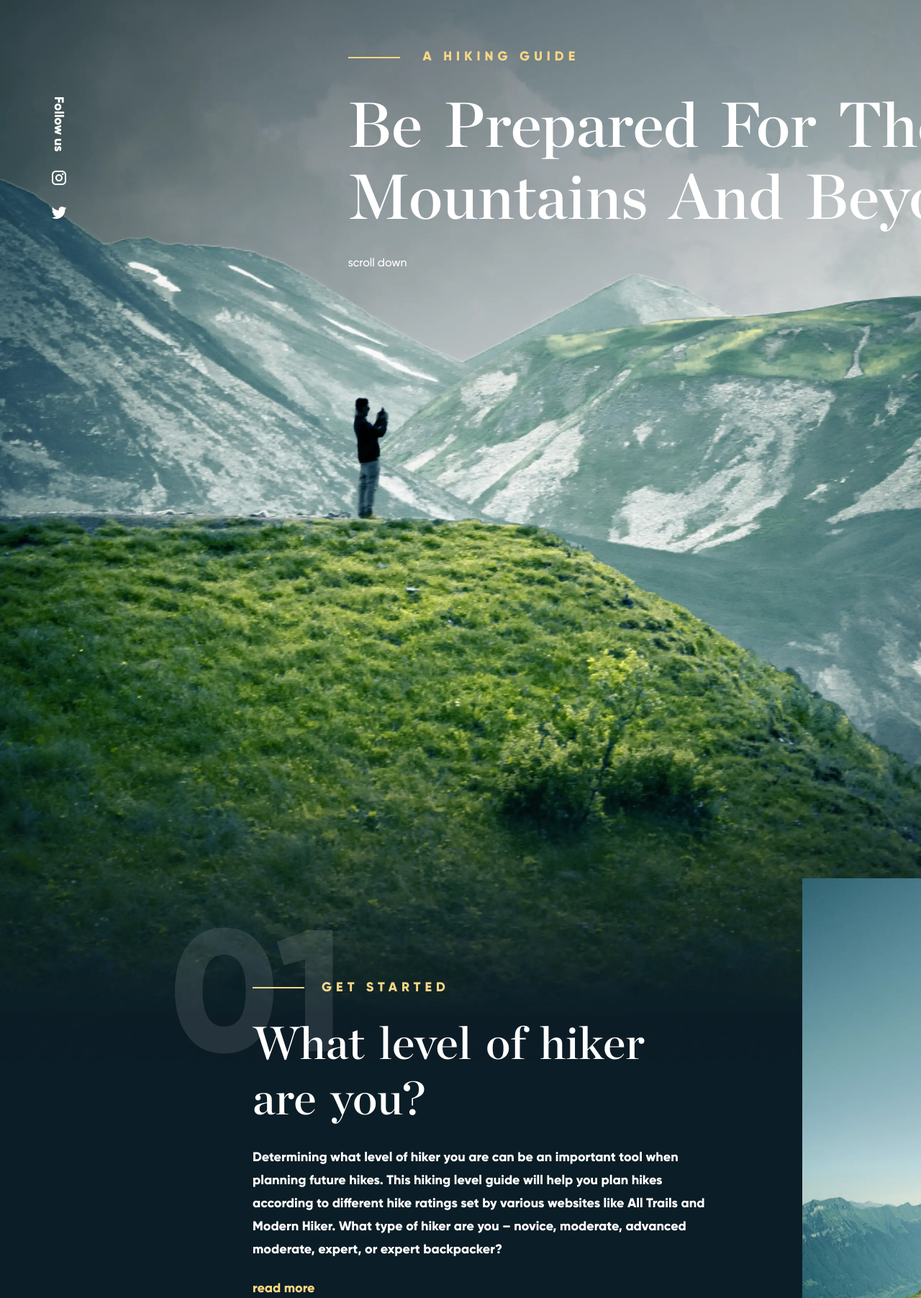
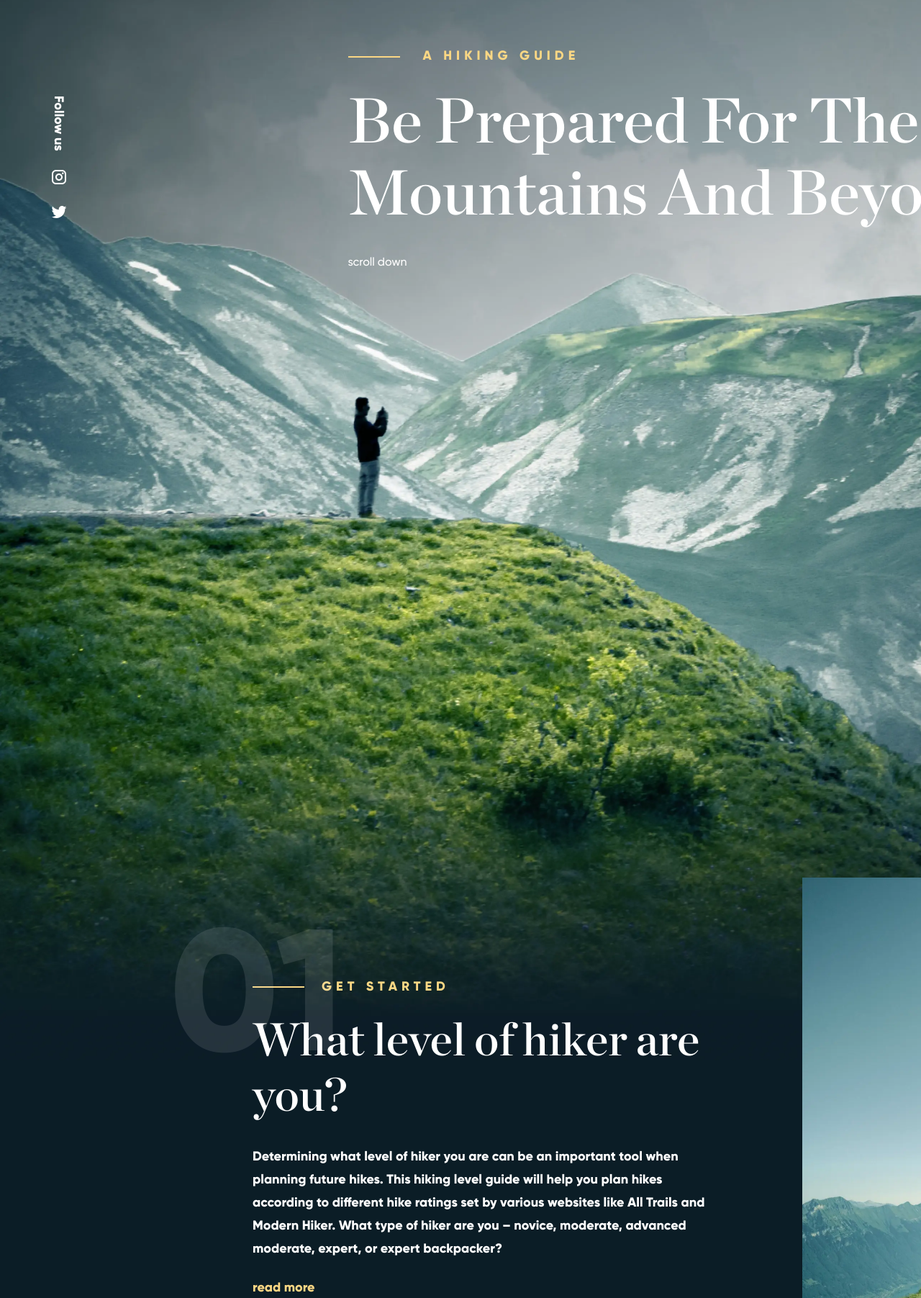
Before and after one commit to bhaveshxrawat/MNTN-Landing-Page, a website built with Vite: page index.html in a window 1280 px wide. Shown: the part 220-2023 px from the top of the page at 72% size. Built offline with nearby package versions, Linux system fonts and the light colour scheme.

Commit message:
font file changed

```diff
--- a/style.css
+++ b/style.css
@@ -124,7 +124,6 @@ main {
   font-weight: 600;
   line-height: 100px;
   text-transform: capitalize;
-  word-spacing: -2170px;
 }
 .mid-content span:first-child,
 .tagline {
@@ -212,7 +211,6 @@ main {
   font-size: 64px;
   line-height: 77px;
   color: #ffffff;
-  word-spacing: -1580px;
   position: relative;
 }
 .section-content h2::before {
```
Also changed, not shown: assets/fonts/Chronicle-Display/ChronicleDisp-Bold-TD.woff, assets/fonts/Chronicle-Display/ChronicleDisp-Semibold-TD.woff.
